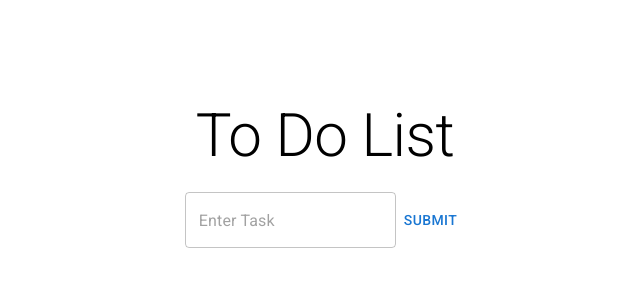
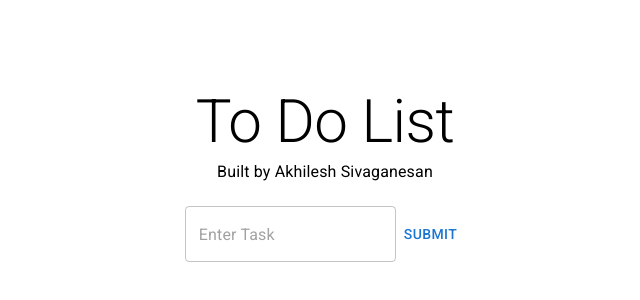
Before and after one commit to akhilesh-sivaganesan/react-todo, a React (Create React App) app: page / in a window 1280 px wide. Shown: the part 226-526 px from the top of the page, without its empty margins (315-955 px from the left). Built offline with nearby package versions, Linux system fonts and the light colour scheme.

Commit message:
Added built by me tag

```diff
--- a/src/App.js
+++ b/src/App.js
@@ -73,6 +73,7 @@ class App extends Component {
           <Typography variant="h2" component="h1">
             To Do List
           </Typography>
+          <Typography variant="subtitle1">Built by Akhilesh Sivaganesan</Typography>
           <div class="task-group">
           {todoItems}
           </div>
```
